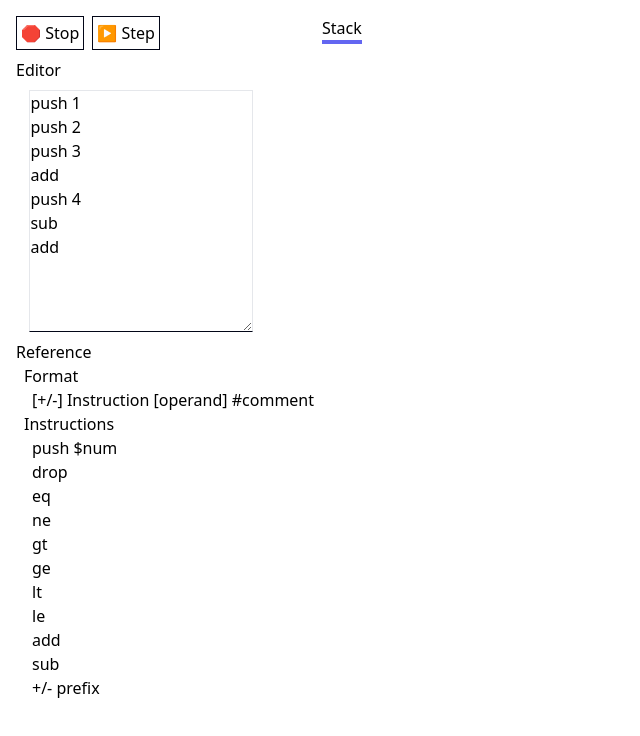
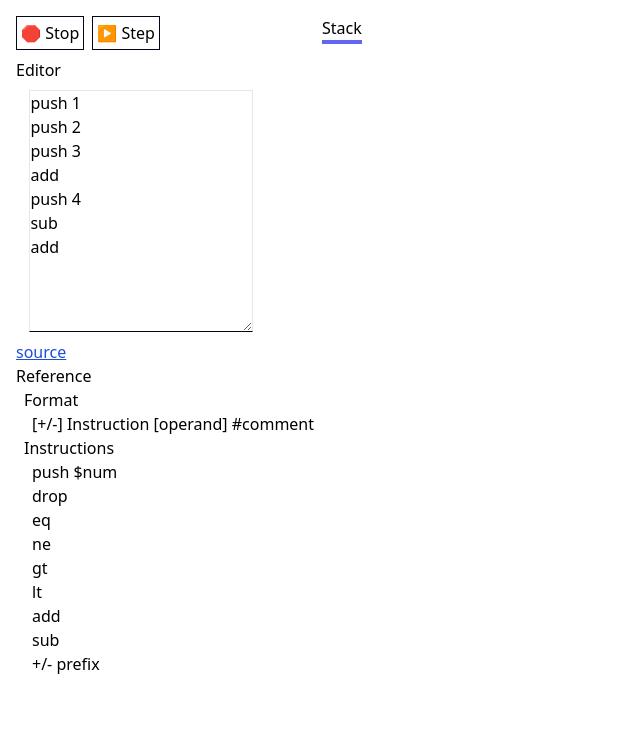
Before and after one commit to ahuth/stack-machine, a React (Vite) app: page / in a window 1280 px wide. Shown: the top 736 px of the page, without its empty margins (0-640 px from the left). Built offline with nearby package versions, Linux system fonts and the light colour scheme.

Commit message:
Add link to source

```diff
--- a/src/components/Instructions.tsx
+++ b/src/components/Instructions.tsx
@@ -1,6 +1,12 @@
 export default function Instructions() {
   return (
     <section>
+      <a
+        className="text-blue-700 underline visited:text-purple-700"
+        href="https://github.com/ahuth/stack-machine"
+      >
+        source
+      </a>
       <h2>Reference</h2>
       <section className="ml-2">
         <h3>Format</h3>
@@ -14,9 +20,7 @@ export default function Instructions() {
           <li>eq</li>
           <li>ne</li>
           <li>gt</li>
-          <li>ge</li>
           <li>lt</li>
-          <li>le</li>
           <li>add</li>
           <li>sub</li>
           <li>+/- prefix</li>
```
